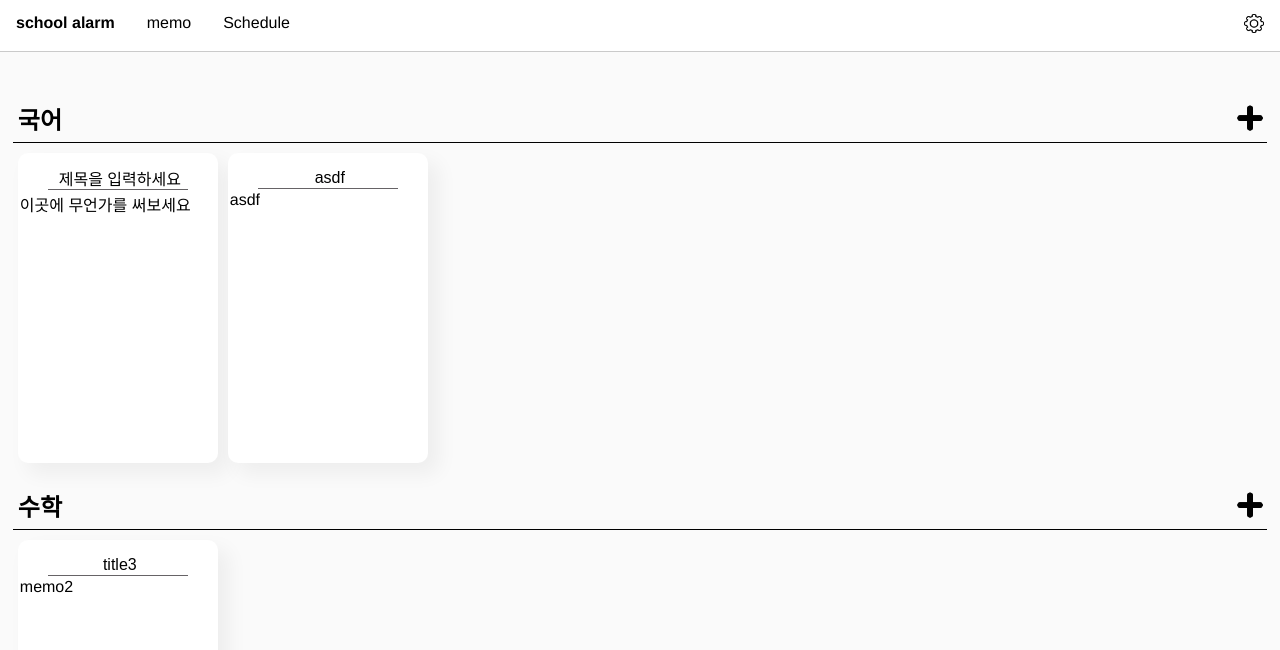
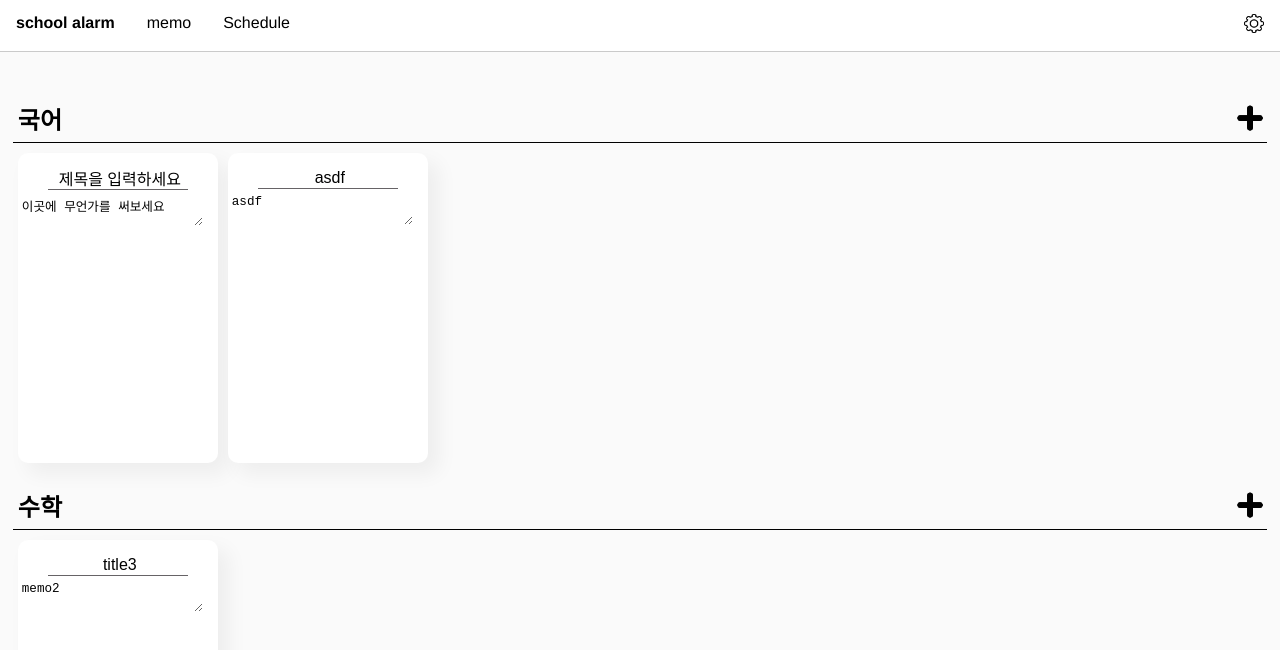
Before and after one commit to sandsunset/school-alarm, a Vue app: page /memo in a window 1280 px wide. Shown: the top 650 px of the page. Built offline with nearby package versions, Linux system fonts and the light colour scheme; what v-slim-dialog would draw is missing.

Commit message:
feat: memo input

```diff
--- a/src/views/Memo.vue
+++ b/src/views/Memo.vue
@@ -10,10 +10,10 @@
         <li v-for="(memo, index) in memos[category]" :key="index">
           <div class="box">
             <div class="title">
-              <input class="input" v-model="memo.title" :placeholder="memo.title">
+              <input class="title-input" v-model="memo.title" :placeholder="memo.title">
             </div>
             <div class="memo">
-              {{ memo.memo }}
+              <textarea class="memo-input" v-model="memo.memo" :placeholder="memo.memo"></textarea>
             </div>
           </div>
         </li>
@@ -96,10 +96,12 @@ h2 {
 }
 @keyframes fadein {
     from {
-        opacity:0.4;
+      transform: translateY(50px);
+      opacity:0;
     }
     to {
-        opacity:1;
+      transform: translateY(0px);
+      opacity:1;
     }
 }
 .box {
@@ -130,11 +132,18 @@ h2 {
   border-bottom: 1px solid;
   border-bottom-color: rgb(102, 99, 102);
 }
-.input {
+.title-input {
   width: 100%;
   text-align: center;
   font-size: 100%;
   border: 0;
+}
+.memo-input {
+  height: 99%;
+  width: 100%;
+  padding-top: 4px;
+  border: 0;
+  font-size: 97%;
 }
 li {
   float:left;
```
